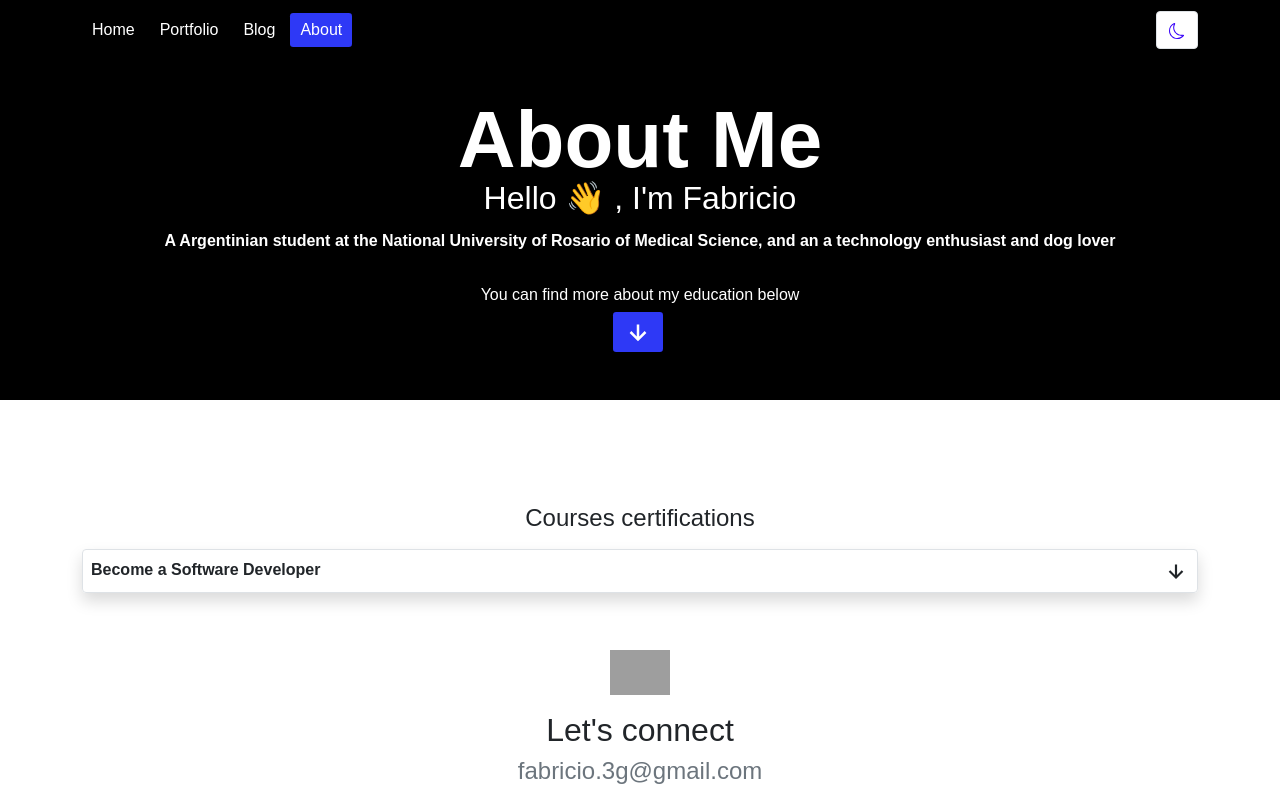
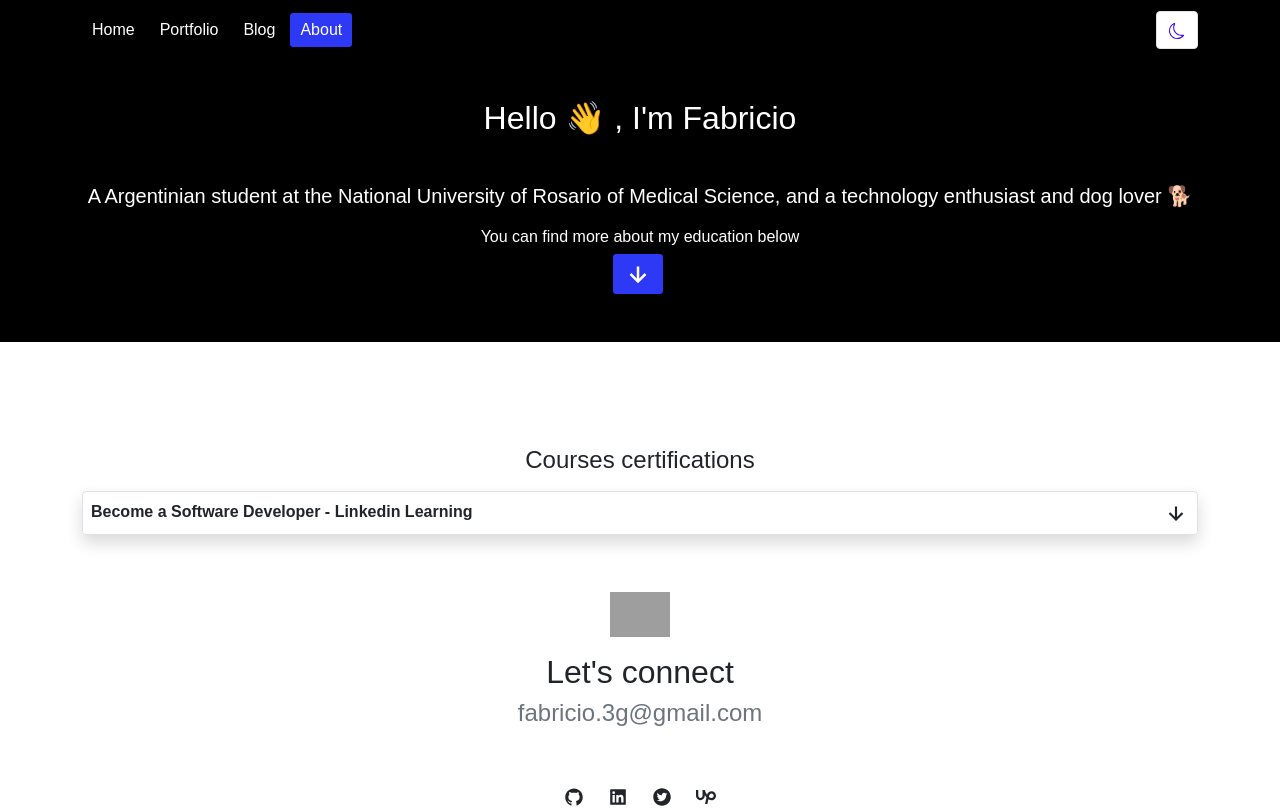
Before and after one commit to fabricio3g/portfolio-nextjs, a Next.js app: page /aboutme in a window 1280 px wide. Shown: the top 808 px of the page. Built offline with nearby package versions, Linux system fonts and the light colour scheme; grey boxes are pictures that could not be loaded; a web font is replaced by a local one.

Commit message:
Text chaged

```diff
--- a/pages/aboutme.js
+++ b/pages/aboutme.js
@@ -12,15 +12,13 @@ const AboutMe = () => {
     <Layout>
       <Container fluid className="bg-black pt-2 pb-5">
         <Container className="d-flex flex-column text-white mt-5" >
-          <h1 className="about-title border-0  text-center mt-5 text-white">About Me</h1>
-          <h2 className="text-center aboutme-text mb-3">
+
+          <h2 className=" text-center aboutme-text  my-5">
             Hello 👋 , I&apos;m Fabricio
           </h2>
-          <p className="text-center ">
-            A Argentinian student at the National University of Rosario of Medical Science,
-            and an a technology enthusiast and dog lover
-          </p>
-          <h6 className="text-center pt-3">
+          <p className="text-center lead">
+          A Argentinian student at the National University of Rosario of Medical Science, and a technology enthusiast and dog lover 🐕</p>
+          <h6 className="text-center">
             You can find more about my education below
           </h6>
           <a className="mx-auto" href="#studies">
@@ -30,14 +28,11 @@ const AboutMe = () => {
           </a>
         </Container>
       </Container>
-      <Container>
-
-      </Container>
       <Container id="studies" className="mt-5 pt-5 d-flex flex-column align-items-center">
         <h4 className="text-center my-2 ">Courses certifications</h4>
 
 
-        <Certfs title={'Become a Software Developer'} url={"https://raw.githubusercontent.com/fabricio3g/personal-portfolio/main/old_desing/assets/certs/CertificadoDeFinalizacion_Become%20a%20Software%20Developer.pdf"}/>
+        <Certfs title={'Become a Software Developer - Linkedin Learning'} url={"https://raw.githubusercontent.com/fabricio3g/personal-portfolio/main/old_desing/assets/certs/CertificadoDeFinalizacion_Become%20a%20Software%20Developer.pdf"}/>
 
       </Container>
     </Layout>
```
